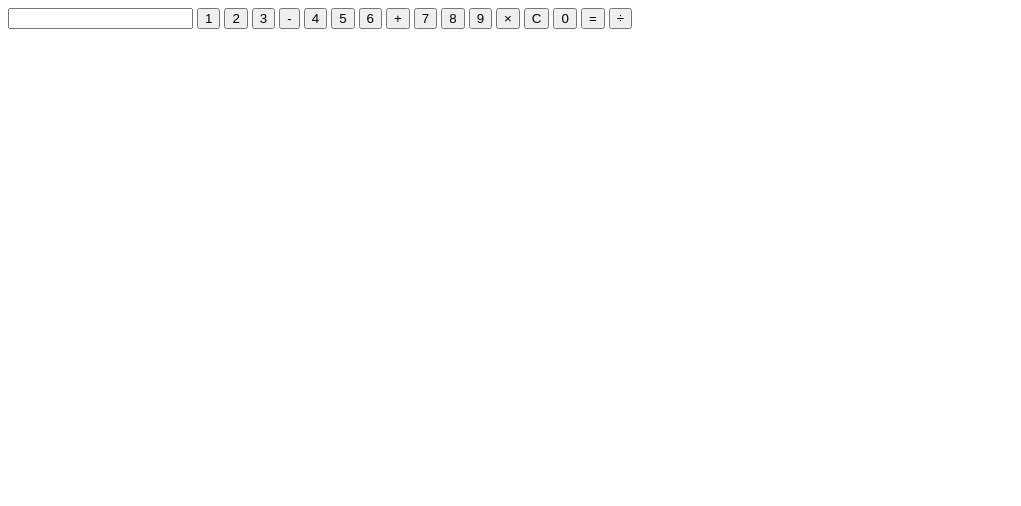
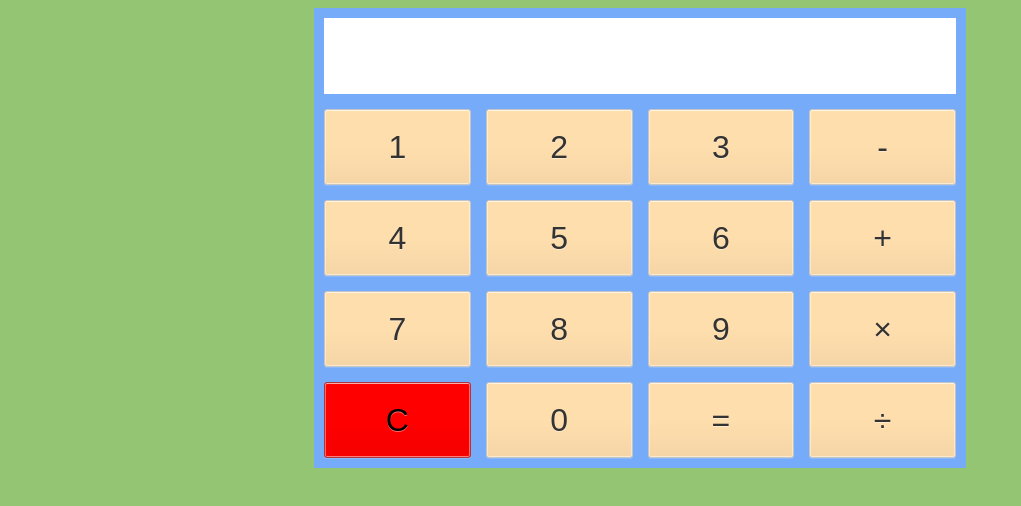
Before and after one commit to AhmadMKIlani/calculator-with-JS, a plain HTML site: page calc-with-JS/index.html in a window 1280 px wide. Shown: the whole page, without its empty margins (0-1021 px from the left). Drawn offline with Linux system fonts and the light colour scheme; the site is published under a folder, as on GitHub Pages, so addresses that start at the root find nothing.

Commit message:
Update index.html

```diff
--- a/calc-with-JS/index.html
+++ b/calc-with-JS/index.html
@@ -5,7 +5,7 @@
     <meta charset="UTF-8">
     <meta http-equiv="X-UA-Compatible" content="IE=edge">
     <meta name="viewport" content="width=device-width, initial-scale=1.0">
-    <link rel="stylesheet" href="/css/style.css">
+    <link rel="stylesheet" href="css/style.css">
     <title>calculator</title>
 </head>
 
@@ -42,7 +42,7 @@
 
 
     </div>
-    <script src="/js/script.js">
+    <script src="js/script.js">
     </script>
 </body>
 
```
